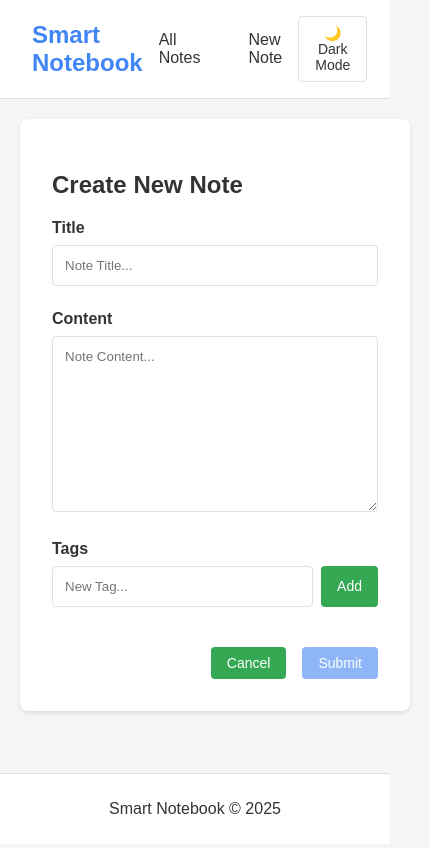
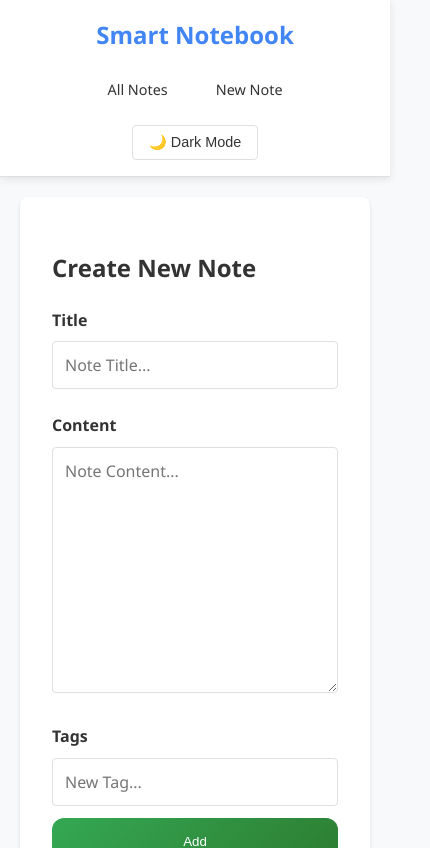
Before and after one commit to marzighased/smart-notebook, an Angular app: page /notes/new in a window 390 px wide. Shown: the top 848 px of the page, 430 px wide, since content can reach past the window. Built offline with nearby package versions, Linux system fonts and the light colour scheme.

Commit message:
responsive styles added

```diff
--- a/src/styles.scss
+++ b/src/styles.scss
@@ -1,90 +1,594 @@
+// Enhanced responsive styles.scss
 :root {
   --primary-color: #4285f4;
   --secondary-color: #34a853;
   --accent-color: #fbbc05;
+  --danger-color: #ea4335;
   --text-color: #333;
-  --bg-color: #f5f5f5;
+  --bg-color: #f8f9fa;
   --card-bg: #ffffff;
   --border-color: #e0e0e0;
+  --shadow: 0 2px 8px rgba(0, 0, 0, 0.1);
+  --shadow-hover: 0 4px 16px rgba(0, 0, 0, 0.15);
+  --border-radius: 12px;
+  --transition: all 0.3s cubic-bezier(0.4, 0, 0.2, 1);
+}
+
+* {
+  box-sizing: border-box;
 }
 
 body {
   margin: 0;
-  font-family: 'Arial', sans-serif;
+  font-family: 'Segoe UI', Tahoma, Geneva, Verdana, sans-serif;
   color: var(--text-color);
   background-color: var(--bg-color);
+  line-height: 1.6;
+  transition: var(--transition);
 }
 
+// Dark theme
 body.dark-theme {
-  --text-color: #f5f5f5;
+  --text-color: #e8eaed;
   --bg-color: #121212;
   --card-bg: #1e1e1e;
   --border-color: #333;
+  --shadow: 0 2px 8px rgba(0, 0, 0, 0.3);
+  --shadow-hover: 0 4px 16px rgba(0, 0, 0, 0.4);
 }
 
+// App layout
 .app-container {
   display: flex;
   flex-direction: column;
   min-height: 100vh;
 }
 
+// Header responsive
+header {
+  display: flex;
+  justify-content: space-between;
+  align-items: center;
+  padding: 1rem 2rem;
+  background-color: var(--card-bg);
+  border-bottom: 1px solid var(--border-color);
+  box-shadow: var(--shadow);
+  position: sticky;
+  top: 0;
+  z-index: 1000;
+
+  @media (max-width: 768px) {
+    padding: 1rem;
+    flex-wrap: wrap;
+    gap: 1rem;
+  }
+
+  @media (max-width: 480px) {
+    flex-direction: column;
+    align-items: stretch;
+    text-align: center;
+  }
+}
+
+.logo h1 {
+  margin: 0;
+  font-size: 1.8rem;
+  color: var(--primary-color);
+  font-weight: 700;
+
+  @media (max-width: 768px) {
+    font-size: 1.5rem;
+  }
+
+  @media (max-width: 480px) {
+    font-size: 1.3rem;
+  }
+}
+
+nav {
+  display: flex;
+  gap: 1rem;
+
+  @media (max-width: 480px) {
+    justify-content: center;
+    flex-wrap: wrap;
+  }
+}
+
+nav a {
+  text-decoration: none;
+  color: var(--text-color);
+  padding: 0.75rem 1.5rem;
+  border-radius: var(--border-radius);
+  transition: var(--transition);
+  font-weight: 500;
+
+  &:hover {
+    background-color: var(--bg-color);
+    transform: translateY(-2px);
+  }
+
+  @media (max-width: 480px) {
+    padding: 0.5rem 1rem;
+    font-size: 0.9rem;
+  }
+}
+
+.theme-toggle button {
+  background: linear-gradient(135deg, var(--primary-color), var(--secondary-color));
+  border: none;
+  color: white;
+  padding: 0.75rem 1.5rem;
+  border-radius: var(--border-radius);
+  cursor: pointer;
+  font-weight: 500;
+  transition: var(--transition);
+
+  &:hover {
+    transform: translateY(-2px);
+    box-shadow: var(--shadow-hover);
+  }
+
+  @media (max-width: 480px) {
+    padding: 0.5rem 1rem;
+    font-size: 0.9rem;
+  }
+}
+
+// Main content
 main {
   flex: 1;
-  padding: 20px;
-  max-width: 1200px;
+  padding: 2rem;
+  max-width: 1400px;
   margin: 0 auto;
   width: 100%;
+
+  @media (max-width: 768px) {
+    padding: 1.5rem 1rem;
+  }
+
+  @media (max-width: 480px) {
+    padding: 1rem 0.5rem;
+  }
 }
 
-footer {
-  text-align: center;
-  padding: 10px;
-  background-color: var(--card-bg);
-  border-top: 1px solid var(--border-color);
+// Note list responsive
+.note-list-container {
+  padding: 0;
 }
 
-button {
-  cursor: pointer;
-  background-color: var(--primary-color);
-  color: white;
-  border: none;
-  border-radius: 4px;
-  padding: 8px 16px;
-  font-size: 14px;
+.search-container {
+  margin-bottom: 2rem;
+  display: flex;
+  gap: 1rem;
+  align-items: center;
+
+  @media (max-width: 768px) {
+    flex-direction: column;
+    align-items: stretch;
+  }
 }
 
-button:disabled {
-  opacity: 0.6;
-  cursor: not-allowed;
+.search-box {
+  flex: 1;
+  position: relative;
 }
 
-a {
+.search-box input {
+  width: 100%;
+  padding: 1rem 1rem 1rem 3rem;
+  border: 2px solid var(--border-color);
+  border-radius: var(--border-radius);
+  font-size: 1rem;
+  background-color: var(--card-bg);
+  color: var(--text-color);
+  transition: var(--transition);
+
+  &:focus {
+    outline: none;
+    border-color: var(--primary-color);
+    box-shadow: 0 0 0 3px rgba(66, 133, 244, 0.1);
+  }
+}
+
+.search-icon {
+  position: absolute;
+  left: 1rem;
+  top: 50%;
+  transform: translateY(-50%);
+  color: #666;
+  font-size: 1.2rem;
+}
+
+.notes-grid {
+  display: grid;
+  grid-template-columns: repeat(auto-fill, minmax(320px, 1fr));
+  gap: 1.5rem;
+
+  @media (max-width: 768px) {
+    grid-template-columns: repeat(auto-fill, minmax(280px, 1fr));
+    gap: 1rem;
+  }
+
+  @media (max-width: 480px) {
+    grid-template-columns: 1fr;
+    gap: 1rem;
+  }
+}
+
+.note-card {
+  background-color: var(--card-bg);
+  border: 1px solid var(--border-color);
+  border-radius: var(--border-radius);
+  padding: 1.5rem;
+  box-shadow: var(--shadow);
+  transition: var(--transition);
+  cursor: pointer;
+  position: relative;
+  overflow: hidden;
+
+  &:hover {
+    transform: translateY(-4px);
+    box-shadow: var(--shadow-hover);
+    border-color: var(--primary-color);
+  }
+
+  &::before {
+    content: '';
+    position: absolute;
+    top: 0;
+    left: 0;
+    right: 0;
+    height: 4px;
+    background: linear-gradient(90deg, var(--primary-color), var(--secondary-color));
+  }
+}
+
+.note-card h3 {
+  margin: 0 0 1rem 0;
   color: var(--primary-color);
-  text-decoration: none;
+  font-size: 1.3rem;
+  font-weight: 600;
+  line-height: 1.3;
+}
+
+.note-card p {
+  margin: 0 0 1rem 0;
+  color: var(--text-color);
+  line-height: 1.6;
+  opacity: 0.8;
+}
+
+.note-footer {
+  display: flex;
+  justify-content: space-between;
+  align-items: flex-end;
+  margin-top: 1rem;
+  flex-wrap: wrap;
+  gap: 0.5rem;
+}
+
+.tags {
+  display: flex;
+  flex-wrap: wrap;
+  gap: 0.5rem;
+}
+
+.tag {
+  background: linear-gradient(135deg, var(--accent-color), #f4b400);
+  color: #333;
+  padding: 0.25rem 0.75rem;
+  border-radius: 20px;
+  font-size: 0.75rem;
+  font-weight: 500;
+  display: inline-block;
+}
+
+.note-actions {
+  display: flex;
+  gap: 0.5rem;
+  opacity: 0;
+  transition: var(--transition);
+}
+
+.note-card:hover .note-actions {
+  opacity: 1;
+}
+
+.note-actions button {
+  padding: 0.5rem 1rem;
+  border: none;
+  border-radius: 6px;
+  cursor: pointer;
+  font-size: 0.8rem;
+  font-weight: 500;
+  transition: var(--transition);
+
+  &.edit-btn {
+    background-color: var(--secondary-color);
+    color: white;
+
+    &:hover {
+      background-color: #2d7d32;
+    }
+  }
+
+  &.delete-btn {
+    background-color: var(--danger-color);
+    color: white;
+
+    &:hover {
+      background-color: #c62828;
+    }
+  }
+}
+
+.date {
+  font-size: 0.8rem;
+  color: #666;
+  margin-top: 0.5rem;
+  display: block;
+}
+
+// Form responsive
+.note-form-container {
+  max-width: 800px;
+  margin: 0 auto;
+  padding: 2rem;
+  background-color: var(--card-bg);
+  border-radius: var(--border-radius);
+  box-shadow: var(--shadow);
+
+  @media (max-width: 768px) {
+    margin: 0 1rem;
+    padding: 1.5rem;
+  }
+
+  @media (max-width: 480px) {
+    margin: 0;
+    padding: 1rem;
+    border-radius: 0;
+  }
+}
+
+.form-group {
+  margin-bottom: 2rem;
+}
+
+label {
+  display: block;
+  margin-bottom: 0.75rem;
+  font-weight: 600;
+  color: var(--text-color);
 }
 
 input, textarea {
-  padding: 10px;
-  border: 1px solid var(--border-color);
-  border-radius: 4px;
+  width: 100%;
+  padding: 1rem;
+  border: 2px solid var(--border-color);
+  border-radius: var(--border-radius);
   font-family: inherit;
+  font-size: 1rem;
   background-color: var(--card-bg);
   color: var(--text-color);
+  transition: var(--transition);
+  resize: vertical;
+
+  &:focus {
+    outline: none;
+    border-color: var(--primary-color);
+    box-shadow: 0 0 0 3px rgba(66, 133, 244, 0.1);
+  }
 }
 
-.tag {
-  background-color: var(--accent-color);
-  color: var(--text-color);
-  padding: 4px 8px;
-  border-radius: 16px;
-  margin-right: 5px;
-  margin-bottom: 5px;
-  display: inline-block;
-  font-size: 12px;
+textarea {
+  min-height: 150px;
 }
 
+.tag-input {
+  display: flex;
+  gap: 0.75rem;
+  margin-bottom: 1rem;
+
+  @media (max-width: 480px) {
+    flex-direction: column;
+  }
+}
+
+.tag-input input {
+  flex: 1;
+}
+
+.tag-input button {
+  padding: 1rem 2rem;
+  background: linear-gradient(135deg, var(--secondary-color), #2d7d32);
+  color: white;
+  border: none;
+  border-radius: var(--border-radius);
+  cursor: pointer;
+  font-weight: 500;
+  transition: var(--transition);
+
+  &:hover {
+    transform: translateY(-2px);
+    box-shadow: var(--shadow);
+  }
+
+  @media (max-width: 480px) {
+    width: 100%;
+  }
+}
+
+.tags-container {
+  display: flex;
+  flex-wrap: wrap;
+  gap: 0.75rem;
+  margin-top: 1rem;
+}
+
+.tag-removable {
+  background: linear-gradient(135deg, var(--accent-color), #f4b400);
+  color: #333;
+  padding: 0.5rem 1rem;
+  border-radius: 20px;
+  font-size: 0.9rem;
+  font-weight: 500;
+  display: flex;
+  align-items: center;
+  gap: 0.5rem;
+
+  .remove {
+    cursor: pointer;
+    font-weight: bold;
+    color: #d32f2f;
+    transition: var(--transition);
+
+    &:hover {
+      transform: scale(1.2);
+    }
+  }
+}
+
+.form-actions {
+  display: flex;
+  justify-content: flex-end;
+  gap: 1rem;
+  margin-top: 2rem;
+
+  @media (max-width: 480px) {
+    flex-direction: column-reverse;
+  }
+}
+
+.form-actions button {
+  padding: 1rem 2rem;
+  border: none;
+  border-radius: var(--border-radius);
+  cursor: pointer;
+  font-weight: 600;
+  font-size: 1rem;
+  transition: var(--transition);
+
+  &[type="submit"] {
+    background: linear-gradient(135deg, var(--primary-color), #1976d2);
+    color: white;
+
+    &:hover:not(:disabled) {
+      transform: translateY(-2px);
+      box-shadow: var(--shadow-hover);
+    }
+
+    &:disabled {
+      opacity: 0.6;
+      cursor: not-allowed;
+      transform: none;
+    }
+  }
+
+  &[type="button"] {
+    background: transparent;
+    color: var(--text-color);
+    border: 2px solid var(--border-color);
+
+    &:hover {
+      background-color: var(--bg-color);
+      transform: translateY(-2px);
+    }
+  }
+
+  @media (max-width: 480px) {
+    width: 100%;
+    justify-content: center;
+  }
+}
+
+// No notes state
+.no-notes {
+  text-align: center;
+  padding: 4rem 2rem;
+  color: #666;
+
+  h3 {
+    font-size: 1.5rem;
+    margin-bottom: 1rem;
+    color: var(--text-color);
+  }
+
+  p {
+    font-size: 1.1rem;
+    margin-bottom: 2rem;
+  }
+
+  button {
+    background: linear-gradient(135deg, var(--primary-color), var(--secondary-color));
+    color: white;
+    border: none;
+    padding: 1rem 2rem;
+    border-radius: var(--border-radius);
+    font-size: 1rem;
+    font-weight: 600;
+    cursor: pointer;
+    transition: var(--transition);
+
+    &:hover {
+      transform: translateY(-2px);
+      box-shadow: var(--shadow-hover);
+    }
+  }
+}
+
+// Error styles
 .error {
-  color: red;
-  font-size: 12px;
-  margin-top: 5px;
+  color: var(--danger-color);
+  font-size: 0.9rem;
+  margin-top: 0.5rem;
+  display: block;
 }
+
+// Footer
+footer {
+  text-align: center;
+  padding: 1.5rem;
+  background-color: var(--card-bg);
+  border-top: 1px solid var(--border-color);
+  color: #666;
+
+  @media (max-width: 480px) {
+    padding: 1rem;
+    font-size: 0.9rem;
+  }
+}
+
+// Loading animation
+.loading {
+  display: inline-block;
+  width: 20px;
+  height: 20px;
+  border: 3px solid rgba(66, 133, 244, 0.3);
+  border-radius: 50%;
+  border-top-color: var(--primary-color);
+  animation: spin 1s ease-in-out infinite;
+}
+
+@keyframes spin {
+  to { transform: rotate(360deg); }
+}
+
+// Smooth scrolling
+html {
+  scroll-behavior: smooth;
+}
+
+// Selection color
+::selection {
+  background-color: rgba(66, 133, 244, 0.2);
+}
+
+// Focus styles for accessibility
+button:focus-visible,
+input:focus-visible,
+textarea:focus-visible,
+a:focus-visible {
+  outline: 2px solid var(--primary-color);
+  outline-offset: 2px;
+}
```
